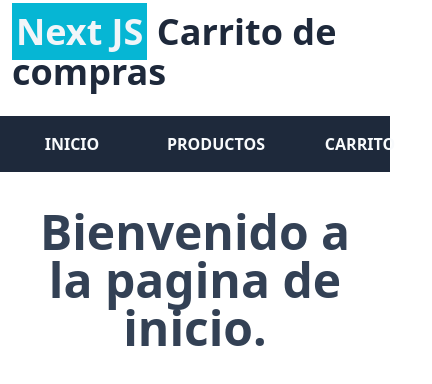
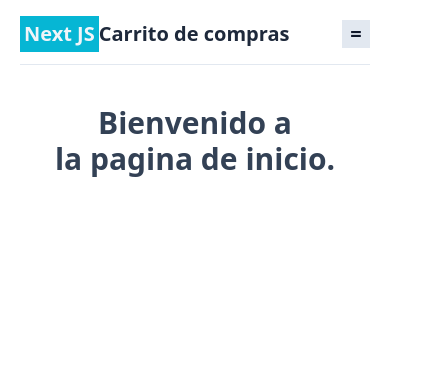
Before and after one commit to AlejandroS2022/nextjs-shopping-cart, a Next.js app: page / in a window 390 px wide. Shown: the top 384 px of the page, 432 px wide, since content can reach past the window. Built offline with nearby package versions, Linux system fonts and the light colour scheme.

Commit message:
Add files via upload

```diff
--- a/pages/components/Bienvenida.js
+++ b/pages/components/Bienvenida.js
@@ -5,8 +5,9 @@ const Bienvenida = () => {
         <>
             <div className="flex-initial sm:grid-cols-2 p-2 m-3">
                 <label>
-                    <h2 className="text-5xl font-bold mt-4 text-center text-slate-700">
-                        Bienvenido a la pagina de inicio.
+                    <h2 className="text-3xl font-bold mt-4 text-center text-slate-700 md:text-5xl">
+                        Bienvenido a
+                        <br className="md:hidden"/> la pagina de inicio.
                     </h2>
                 </label>
             </div>
--- /dev/null
+++ b/pages/components/Img.js
@@ -0,0 +1,9 @@
+const Img = ({ imgSrc }) => {
+    return(
+        <div className="flex-none w-48 relative">
+            <img src={imgSrc} alt="" className="absolute inset-0 w-full h-full object-cover" />
+        </div>
+    )
+}
+
+export default Img;
--- a/pages/components/Nav.js
+++ b/pages/components/Nav.js
@@ -1,6 +1,6 @@
 const Nav = ({ children }) => {
     return(
-        <nav className="flex-auto bg-slate-800">
+        <nav className="flex-auto bg-slate-800 hidden md:block">
             <ul className="flex my-3 justify-start">
                 {children}
             </ul>
--- a/pages/components/PageHeader.js
+++ b/pages/components/PageHeader.js
@@ -1,11 +1,16 @@
 const PageHeader = () => {
     return(
-        <div className="flex-auto p-3 font-sans bg-white">
-            <h1 className="flex-auto font-semibold text-4xl text-slate-800">
-                <label>
+        <div className="sticky z-50 flex-none top-0 p-1 font-sans bg-white w-full md:p-3">
+            <div className="font-semibold text-xl text-slate-800 mx-4 md:text-4xl">
+                <label className="relative flex items-center border-b border-slate-200 py-3 md:border-0">
                     <span className="font-bold p-1 text-slate-100 bg-cyan-500">Next JS</span> Carrito de compras
+                    <span className="ml-2 -my-1 md:hidden">
+                        <button className="absolute flex inset-y-4 right-0 items-center justify-center w-7 h-7 px-2 py-1 text-slate-900 bg-slate-200">
+                            =
+                        </button>
+                    </span>
                 </label>
-            </h1>
+            </div>
         </div>
     )
 }
--- a/pages/components/Products.js
+++ b/pages/components/Products.js
@@ -1,6 +1,6 @@
 import { useSelector, useDispatch } from "react-redux"
 import { addToCart, removeFromCart } from "../features/product/productSlice"
-import Image from "./Image"
+import Img from "./Img"
 import ProductInfo from "./ProductInfo"
 import Footer from "./Footer";
 
@@ -14,10 +14,10 @@ const Products = () => {
         { products.map((product, index) => {
             return(
                 <div className="flex flex-initial font-sans p-3 m-2" key={index}>
-                    <Image imgSrc={product.img} />
+                    <Img imgSrc={product.img} />
                     <div className="flex-auto p-6">
                         <ProductInfo name={product.name} price={product.price} />
-                        <div className="flex space-x-4 mb-6 mt-4 text-sm font-medium">
+                        <div className="flex flex-wrap space-x-4 mb-6 mt-4 text-sm font-medium">
                             <div className="flex-auto flex space-x-4">
                                 <button className="h-10 px-6 font-semibold rounded-md border border-green-500 text-green-500 hover:bg-green-500 hover:text-slate-100" type="button" onClick={() => dispatch(addToCart(product))}>
                                     Agregar
--- a/pages/components/Tienda.js
+++ b/pages/components/Tienda.js
@@ -2,7 +2,7 @@ import Products from "./Products"
 
 const Tienda = () => {
     return(
-        <div className="grid flex-initial grid-cols-1 sm:grid-cols-2 p-2 m-3 rounded-xl border-2 border-slate-100">
+        <div className="block flex-initial grid-cols-1 sm:grid-cols-2 p-2 m-3 rounded-xl border-2 border-slate-100">
             <Products />
         </div>
     )
```
